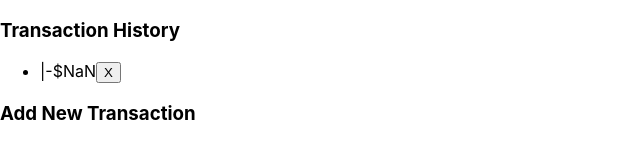
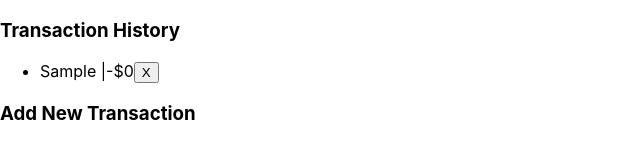
Before and after one commit to AliRa22aq/Expense-Tracker-PWA, a React (Create React App) app: page / in a window 1280 px wide. Both pictures are taken after typing "Sample" into the empty fields and a click on the button "Add Transaction". Shown: the part 341-483 px from the top of the page, without its empty margins (0-640 px from the left). Built offline with nearby package versions, Linux system fonts and the light colour scheme.

Commit message:
final sketch

```diff
--- a/src/components/AddTransaction.tsx
+++ b/src/components/AddTransaction.tsx
@@ -1,4 +1,3 @@
-import { AnyAaaaRecord } from 'dns';
 import React, { useState, useContext } from 'react';
 import { GlobalContext } from '../context/GlobalState';
 
@@ -20,6 +19,7 @@ export const AddTransaction = () => {
         }
 
         addTransaction(newTransaction);
+        console.log(newTransaction)
 
     }
 
@@ -30,23 +30,24 @@ export const AddTransaction = () => {
                 <div>
                     <label> Description of Transaction </label>
                     <input
+                        required
                         type="text"
                         id= "description"
                         placeholder="Transaction details"
                         value={description}
                         onChange = {(e) => setDiscription(e.target.value)}
+
                     />
                 </div>
                 <div>
                 <label> Amount of Transaction </label>
                     <input
-                        type="text"
+                        type="number"
                         id= "descriptionAmount"
                         placeholder="Enter Transaction Amount"
                         value={transactionAmount}
                         onChange = {(e) => setTransactionAmount(Number(e.target.value))}
-
-
+                        required
                     />
                 </div>
                 <button> Add Transaction </button>
--- a/src/components/Balance.tsx
+++ b/src/components/Balance.tsx
@@ -8,7 +8,6 @@ export const Balance = () => {
 
 
     const transactionAmounts = transactions.map((transaction: { transactionAmount: any; }) => transaction.transactionAmount);
-    console.log(transactions)
 
     const balance = transactionAmounts.reduce((acc: any, item: any) => (acc += item), 0).toFixed(2);
 
--- a/src/components/Transaction.tsx
+++ b/src/components/Transaction.tsx
@@ -1,9 +1,7 @@
 import React, { useContext } from 'react'
 import { GlobalContext } from '../context/GlobalState';
 
-export const Transaction = ( transaction: any ) => {
-
-    console.log(transaction);
+export const Transaction = ( {transaction}: any ) => {
 
     const {delTransaction} = useContext(GlobalContext);
 
@@ -14,7 +12,7 @@ export const Transaction = ( transaction: any ) => {
     return (
         <div>
             <li>
-                {transaction.descrpition} |
+                {transaction.description} |
                 <span>{sign}${Math.abs(transaction.transactionAmount)}</span>
                 <button onClick={()=> delTransaction(transaction.id)}> X </button>
             </li>
--- a/src/context/GlobalState.tsx
+++ b/src/context/GlobalState.tsx
@@ -7,12 +7,10 @@ const initialState: any = {
     transactions : []
 }
 
-console.log(initialState)
-
 
 export const GlobalContext = createContext(initialState);
 
-export const GlobalProvider = ( props: any) => {
+export const GlobalProvider = ( {children}: any) => {
 
     const [state, dispatch] = useReducer(AppReducer, initialState)
 
@@ -38,7 +36,7 @@ export const GlobalProvider = ( props: any) => {
             delTransaction,
             addTransaction
         }}>
-            { props.children}
+            { children}
 
         </GlobalContext.Provider>
     )
```
